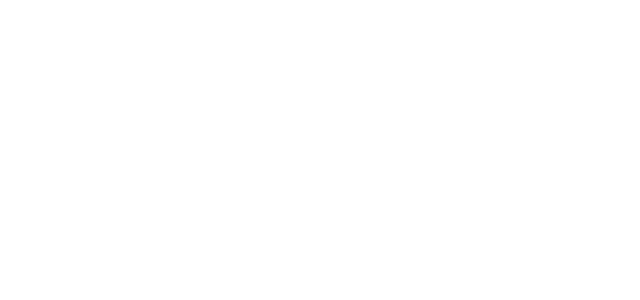
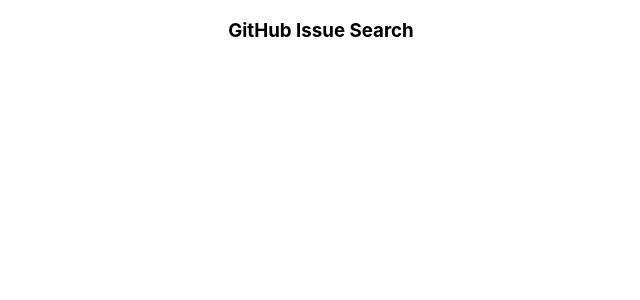
Before and after one commit to trybick/issue-collab, a React (Create React App) app: page / in a window 1280 px wide. Shown: the top 300 px of the page, without its empty margins (319-959 px from the left). Built offline with nearby package versions, Linux system fonts and the light colour scheme.

Commit message:
Create components files and complete basic Navbar component

```diff
--- a/src/App.js
+++ b/src/App.js
@@ -1,14 +1,16 @@
-import React, { Component } from 'react';
-import './App.css';
+import React, { Component } from 'react'
+import './App.css'
+
+import Navbar from './components/Navbar'
 
 class App extends Component {
   render() {
     return (
       <div className="App">
-
+        <Navbar />
       </div>
     );
   }
 }
 
-export default App;
+export default App
--- /dev/null
+++ b/src/components/Navbar.js
@@ -0,0 +1,12 @@
+import React from 'react'
+
+const Navbar = () => {
+
+    return (
+        <div>
+        <h3>GitHub Issue Search</h3>
+        </div>
+    )
+}
+
+export default Navbar
```
Also changed, not shown: src/components/IssueLabels.js (added), src/components/SearchBar.js (added), src/components/SearchResults.js (added), src/components/SectionTitle.js (added), 2 other files (tests, documents, lock files or other folders).
